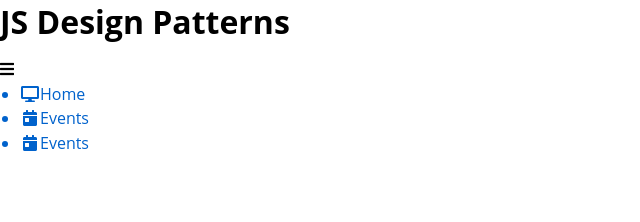
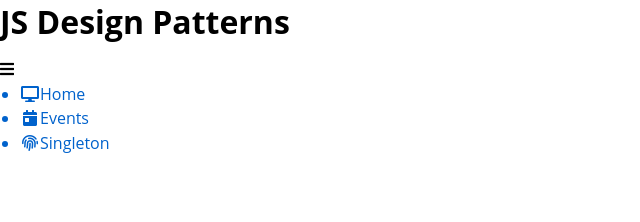
Before and after one commit to BGZStephen/JS-design-patterns-workshop, a React app: page /singleton in a window 1280 px wide. Shown: the top 222 px of the page, without its empty margins (0-640 px from the left). Built offline with nearby package versions, Linux system fonts and the light colour scheme.

Commit message:
update menu item

```diff
--- a/src/components/menu/menu.tsx
+++ b/src/components/menu/menu.tsx
@@ -39,8 +39,8 @@ class DashboardMenu extends React.Component<Props, DashboardMenuState> {
       },
       {
         id: 'singletons',
-        label: 'Events',
-        icon: 'fas fa-calendar-day fa-fw',
+        label: 'Singleton',
+        icon: 'fas fa-fingerprint fa-fw',
         link: '/singleton',
       },
     ];
```
